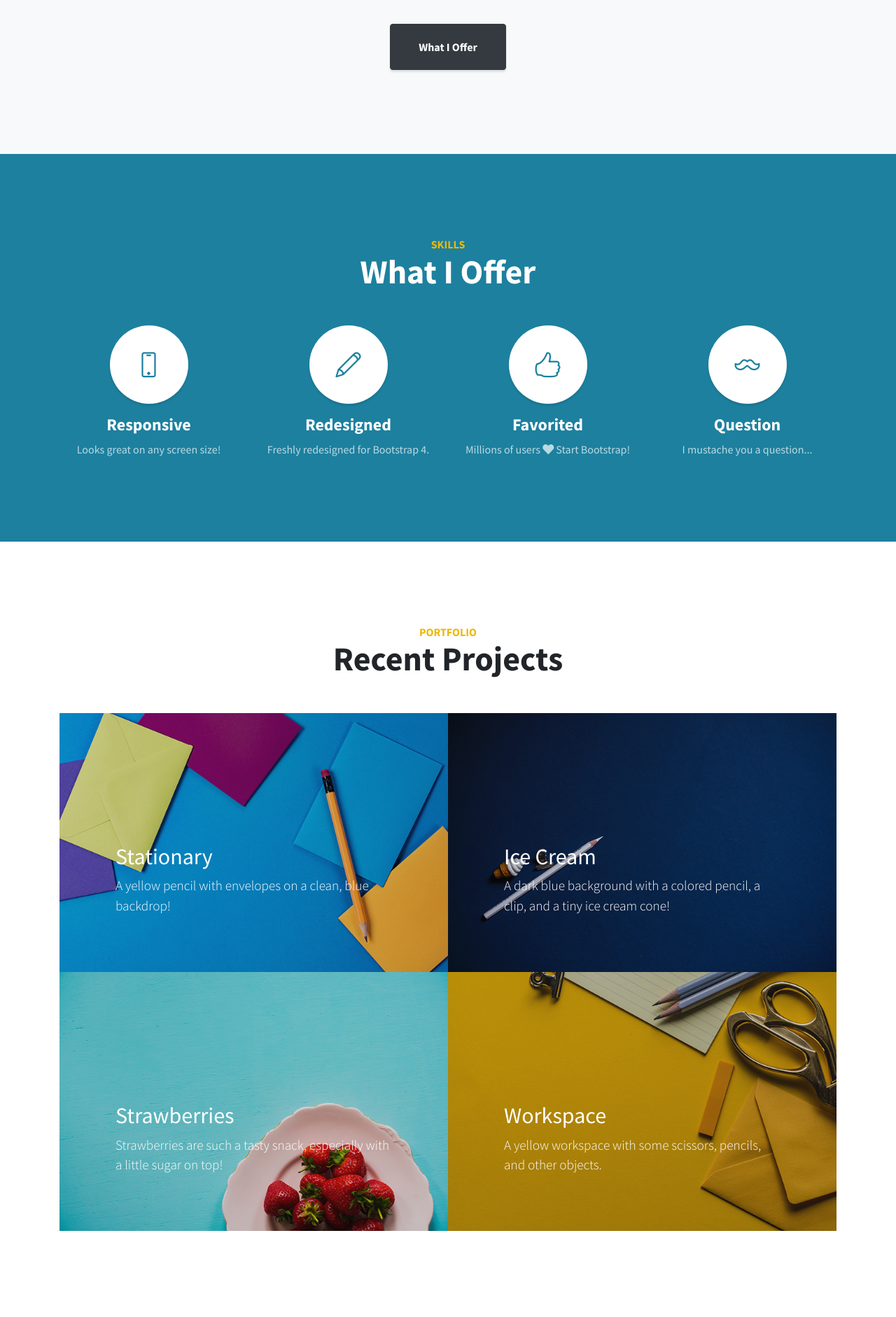
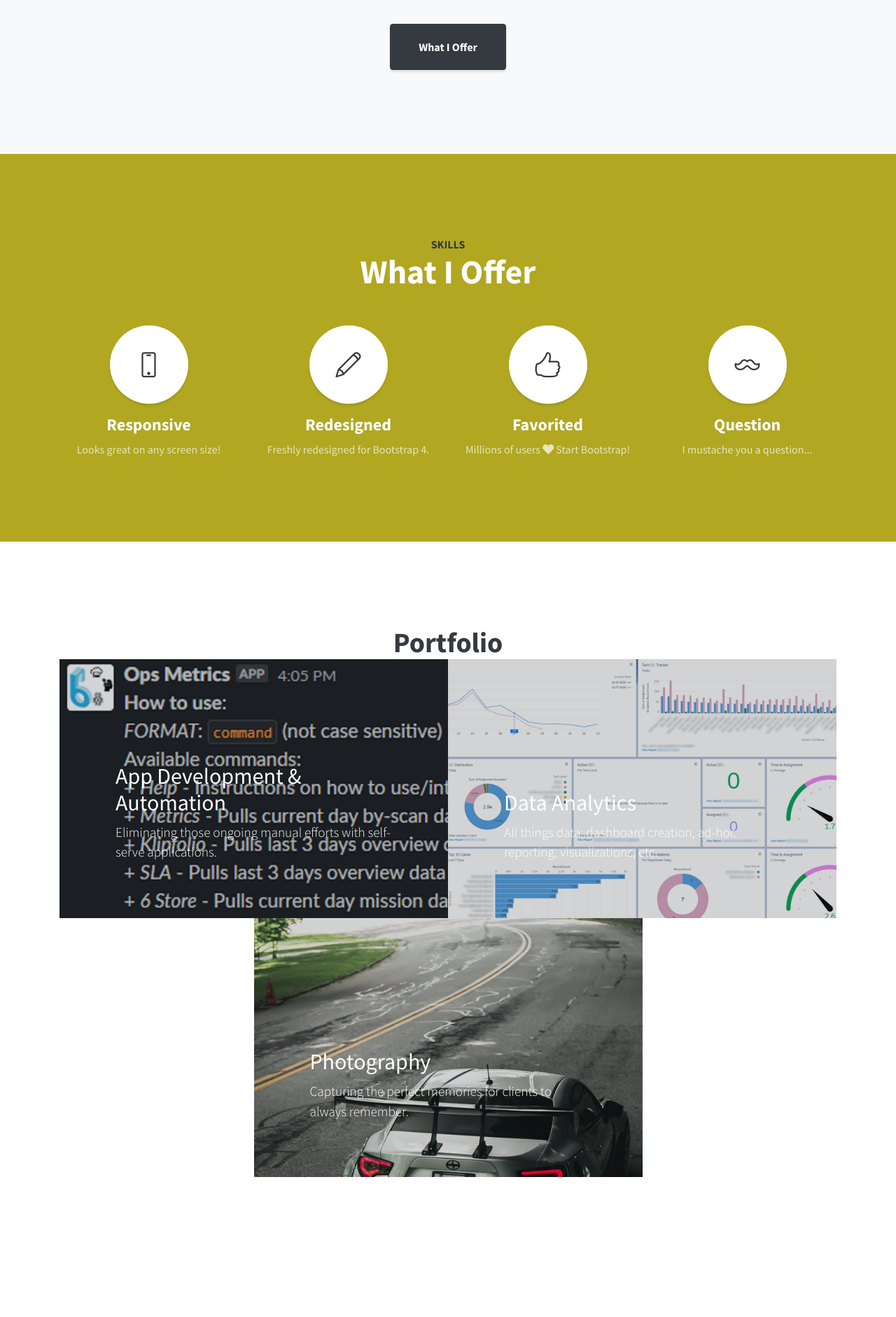
Before and after one commit to JoeRimsky/Portfolio_Website, a Django app: page / in a window 1280 px wide. Shown: the part 1040-2922 px from the top of the page at 70% size. Run offline with Django 3.2, Linux system fonts and the light colour scheme; some libraries are stand-ins or nearby versions.

Commit message:
Replace filler assets, modify CSS

```diff
--- a/portfolio/static/css/styles.css
+++ b/portfolio/static/css/styles.css
@@ -107,7 +107,7 @@ h6 {
   height: 100%;
   transition: all 0.4s ease 0s;
   transform: translateX(250px);
-  background: #1D809F;
+  background: #b1a721;
   border-left: 1px solid rgba(255, 255, 255, 0.1);
 }
 
@@ -186,7 +186,7 @@ h6 {
 
 .service-icon {
   background-color: #fff;
-  color: #1D809F;
+  color: #343a40;
   height: 7rem;
   width: 7rem;
   display: block;
@@ -274,7 +274,7 @@ h6 {
     clip-path: inset(2rem);
   }
   .portfolio-item:hover .caption {
-    background-color: rgba(29, 128, 159, 0.9);
+    background-color: #b1a721;
     -webkit-clip-path: inset(2rem);
     clip-path: inset(2rem);
   }
@@ -291,13 +291,13 @@ footer.footer .social-link {
   width: 4rem;
   line-height: 4.3rem;
   font-size: 1.5rem;
-  background-color: #1D809F;
+  background-color: #b1a721;
   transition: background-color 0.15s ease-in-out;
   box-shadow: 0 3px 3px 0 rgba(0, 0, 0, 0.1);
 }
 
 footer.footer .social-link:hover {
-  background-color: #155d74;
+  background-color: #b1a721;
   text-decoration: none;
 }
 
@@ -306,18 +306,18 @@ a {
 }
 
 a:hover, a:focus, a:active {
-  color: #155d74;
+  color: #b1a721;
 }
 
 .btn-primary {
-  background-color: #1D809F !important;
-  border-color: #1D809F !important;
+  background-color: #b1a721 !important;
+  border-color: #b1a721 !important;
   color: #fff !important;
 }
 
 .btn-primary:hover, .btn-primary:focus, .btn-primary:active {
-  background-color: #155d74 !important;
-  border-color: #155d74 !important;
+  background-color: #b1a721 !important;
+  border-color: #b1a721 !important;
 }
 
 .btn-secondary {
@@ -341,13 +341,13 @@ a:hover, a:focus, a:active {
 }
 
 .bg-primary {
-  background-color: #1D809F !important;
+  background-color: #b1a721 !important;
 }
 
 .text-primary {
-  color: #1D809F !important;
+  color: #343a40 !important;
 }
 
 .text-secondary {
-  color: #ecb807 !important;
+  color: #343a40 !important;
 }
--- a/project_app/templates/index.html
+++ b/project_app/templates/index.html
@@ -131,52 +131,40 @@
         <section class="content-section" id="portfolio">
             <div class="container">
                 <div class="content-section-heading text-center">
-                    <h3 class="text-secondary mb-0">Portfolio</h3>
-                    <h2 class="mb-5">Recent Projects</h2>
+                    <h1 class="text-secondary mb-0">Portfolio</h1>
                 </div>
                 <div class="row no-gutters">
                     <div class="col-lg-6">
                         <a class="portfolio-item" href="#!">
                             <div class="caption">
                                 <div class="caption-content">
-                                    <div class="h2">Stationary</div>
-                                    <p class="mb-0">A yellow pencil with envelopes on a clean, blue backdrop!</p>
+                                    <div class="h2">App Development & Automation</div>
+                                    <p class="mb-0">Eliminating those ongoing manual efforts with self-serve applications.</p>
                                 </div>
                             </div>
-                            <img class="img-fluid" src="{% static '/assets/img/portfolio-1.jpg' %}" alt="">
+                            <img class="img-fluid" src="{% static '/assets/img/app-dev.png' %}" alt="">
                         </a>
                     </div>
                     <div class="col-lg-6">
                         <a class="portfolio-item" href="#!">
                             <div class="caption">
                                 <div class="caption-content">
-                                    <div class="h2">Ice Cream</div>
-                                    <p class="mb-0">A dark blue background with a colored pencil, a clip, and a tiny ice cream cone!</p>
+                                    <div class="h2">Data Analytics</div>
+                                    <p class="mb-0">All things data: dashboard creation, ad-hoc reporting, visualizations, etc.</p>
                                 </div>
                             </div>
-                            <img class="img-fluid" src="{% static '/assets/img/portfolio-2.jpg' %}" alt="">
+                            <img class="img-fluid" src="{% static '/assets/img/data-analytics.png' %}" alt="">
                         </a>
                     </div>
-                    <div class="col-lg-6">
+                    <div class="col-lg-6 mx-auto">
                         <a class="portfolio-item" href="#!">
                             <div class="caption">
                                 <div class="caption-content">
-                                    <div class="h2">Strawberries</div>
-                                    <p class="mb-0">Strawberries are such a tasty snack, especially with a little sugar on top!</p>
+                                    <div class="h2">Photography</div>
+                                    <p class="mb-0">Capturing the perfect memories for clients to always remember.</p>
                                 </div>
                             </div>
-                            <img class="img-fluid" src="{% static '/assets/img/portfolio-3.jpg' %}" alt="">
-                        </a>
-                    </div>
-                    <div class="col-lg-6">
-                        <a class="portfolio-item" href="#!">
-                            <div class="caption">
-                                <div class="caption-content">
-                                    <div class="h2">Workspace</div>
-                                    <p class="mb-0">A yellow workspace with some scissors, pencils, and other objects.</p>
-                                </div>
-                            </div>
-                            <img class="img-fluid" src="{% static '/assets/img/portfolio-4.jpg' %}" alt="">
+                            <img class="img-fluid" src="{% static '/assets/img/photography.png' %}" alt="">
                         </a>
                     </div>
                 </div>
```
Also changed, not shown: portfolio/static/assets/img/app-dev.png (added), portfolio/static/assets/img/bg-callout.jpg (deleted), portfolio/static/assets/img/data-analytics.png (added), portfolio/static/assets/img/photography.png (added), portfolio/static/assets/img/portfolio-1.jpg (deleted), portfolio/static/assets/img/portfolio-2.jpg (deleted), portfolio/static/assets/img/portfolio-3.jpg (deleted), portfolio/static/assets/img/portfolio-4.jpg (deleted).
